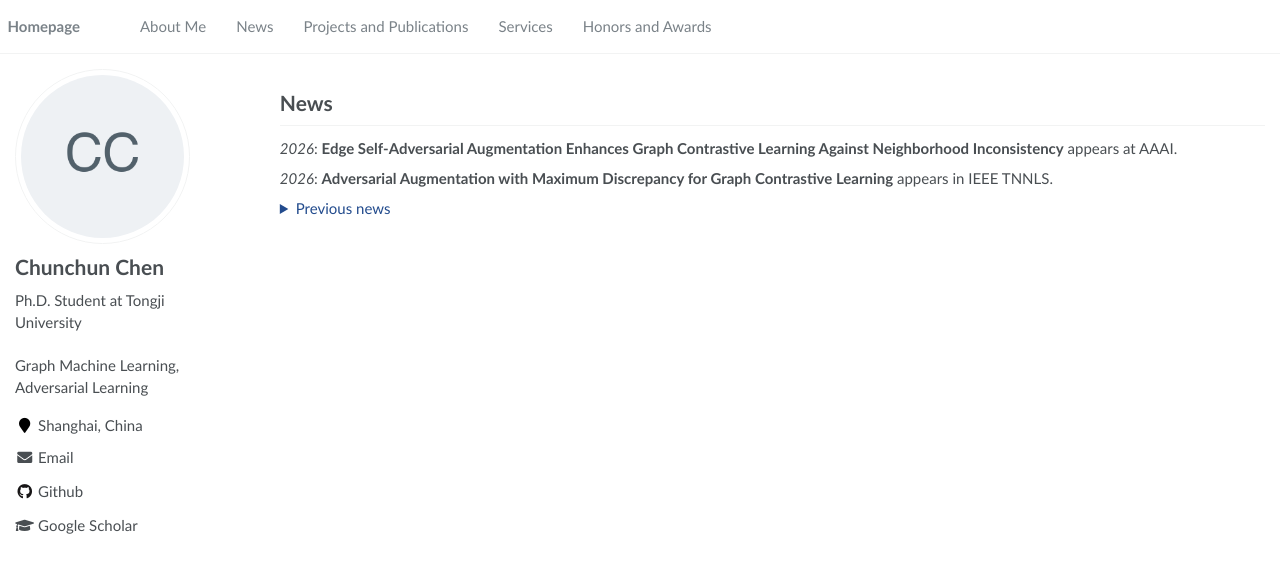
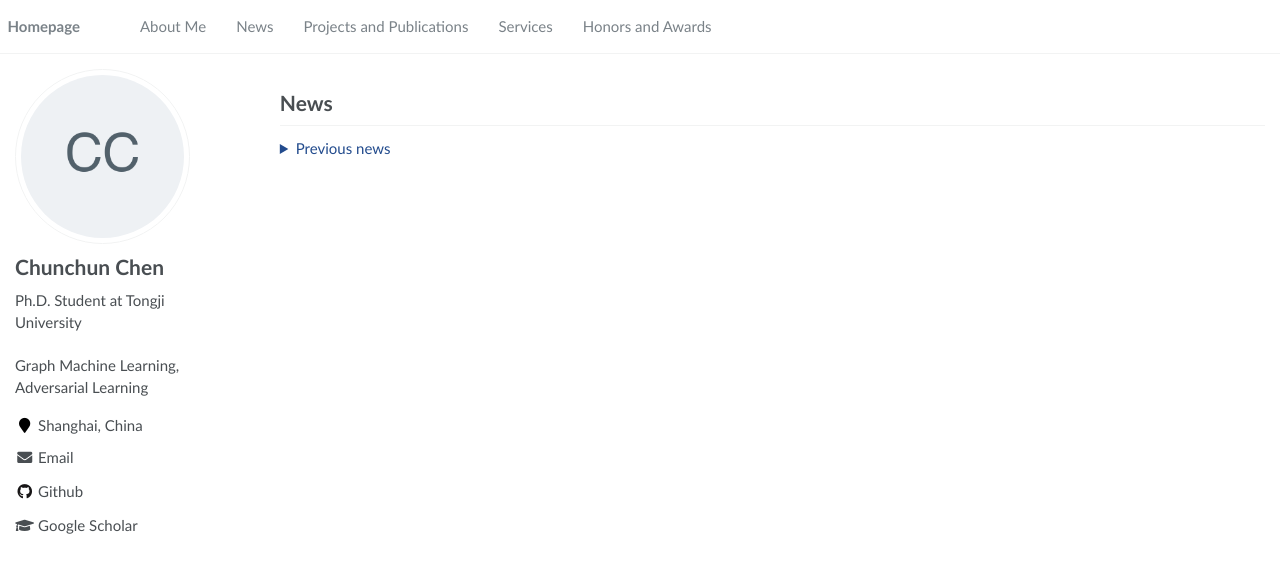
Before and after one commit to CCChen-GEEX/CCChen-GEEX.github.io, a Jekyll site: the page built from _pages/includes/news.md, in a window 1280 px wide. Shown: the top 573 px of the page. Built offline with Jekyll 4.4.1, drawn with Linux system fonts in a browser that asks for light colours; our own code applies the rules of GitHub Pages for plain Markdown files.

Commit message:
Remove outdated news entries
Removed two news entries from the news section.

```diff
--- a/_pages/includes/news.md
+++ b/_pages/includes/news.md
@@ -1,9 +1,5 @@
 # News
 {: #news }
-
-*2026*: **Edge Self-Adversarial Augmentation Enhances Graph Contrastive Learning Against Neighborhood Inconsistency** appears at AAAI.
-
-*2026*: **Adversarial Augmentation with Maximum Discrepancy for Graph Contrastive Learning** appears in IEEE TNNLS.
 
 <details>
   <summary>Previous news</summary>
```
